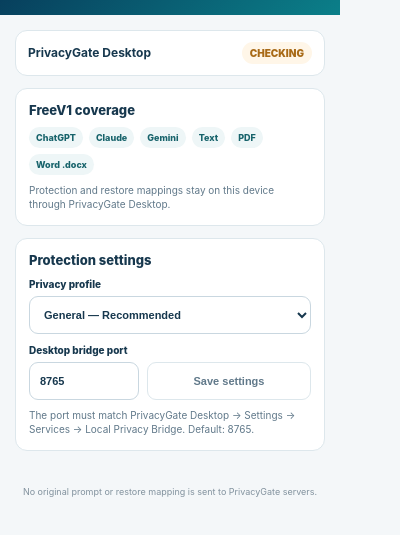
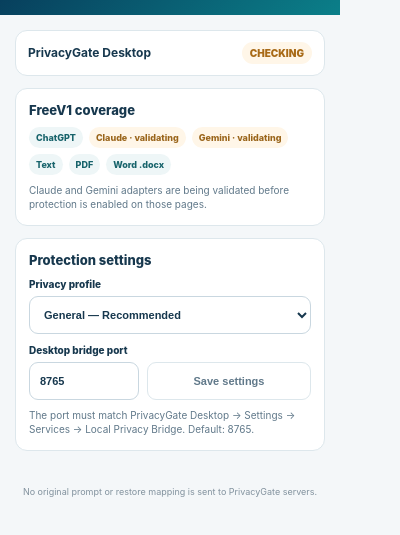
Before and after one commit to patpet21/ai-pm-lab-privacy-gate, a browser extension: page browser_extension/chromium_freev1_poc/popup.html in a window 400 px wide. Shown: the part 115-650 px from the top of the page. Drawn offline with Linux system fonts and the light colour scheme.

Commit message:
ui: mark Claude and Gemini adapters as validation-only

```diff
--- a/browser_extension/chromium_freev1_poc/popup.html
+++ b/browser_extension/chromium_freev1_poc/popup.html
@@ -27,6 +27,7 @@
     .connected p, .settings p, .coverage p { margin: 8px 0 0; font-size: 10px; line-height: 1.45; color: #61798a; }
     .coverage-chips { display: flex; flex-wrap: wrap; gap: 6px; margin-top: 9px; }
     .chip { padding: 5px 7px; border-radius: 999px; background: #eef6f7; color: #17636b; font-size: 9px; font-weight: 850; }
+    .chip.pending { background: #fff6e8; color: #9a651b; }
     .protection-row { display: flex; align-items: center; justify-content: space-between; gap: 12px; margin-top: 12px; padding-top: 11px; border-top: 1px solid #edf1f4; }
     .protection-copy { display: flex; flex-direction: column; gap: 2px; min-width: 0; }
     .protection-copy strong { font-size: 11px; font-weight: 800; color: #17384e; }
@@ -88,10 +89,12 @@
     <section class="coverage">
       <div class="coverage-title">FreeV1 coverage</div>
       <div class="coverage-chips">
-        <span class="chip">ChatGPT</span><span class="chip">Claude</span><span class="chip">Gemini</span>
+        <span class="chip">ChatGPT</span>
+        <span class="chip pending">Claude · validating</span>
+        <span class="chip pending">Gemini · validating</span>
         <span class="chip">Text</span><span class="chip">PDF</span><span class="chip">Word .docx</span>
       </div>
-      <p>Protection and restore mappings stay on this device through PrivacyGate Desktop.</p>
+      <p>Claude and Gemini adapters are being validated before protection is enabled on those pages.</p>
     </section>
 
     <section class="settings" id="settingsSection">
```
